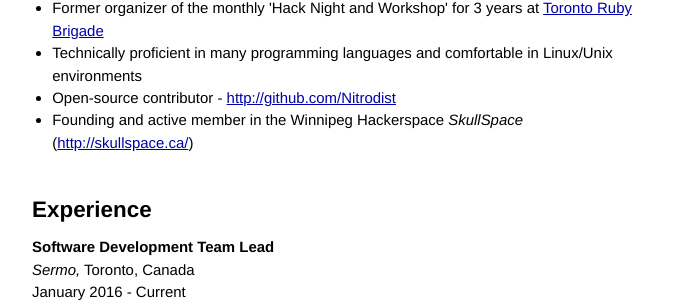
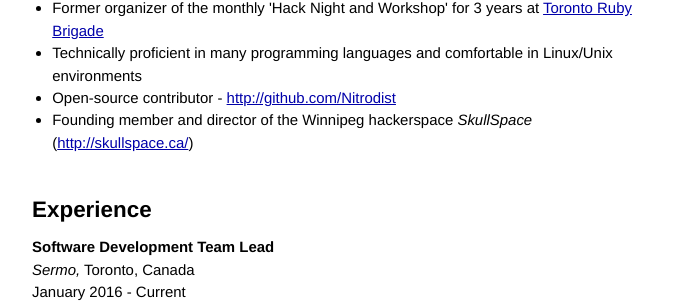
Before and after one commit to Nitrodist/markcampbell.me, a Jekyll site: the page built from resume.markdown, in a window 1280 px wide and 900 px high. Shown: the part 380-684 px from the top of the window, without its empty margins (294-973 px from the left). Built offline with Jekyll 4.4.1, drawn with Linux system fonts in a browser that asks for light colours; our own code applies the rules of GitHub Pages for plain Markdown files.

Commit message:
Update resume to show that I'm a director of SkullSpace

```diff
--- a/resume.markdown
+++ b/resume.markdown
@@ -18,7 +18,7 @@ email: [me@markcampbell.me](mailto:me@markcampbell.me)
 * Former organizer of the monthly 'Hack Night and Workshop' for 3 years at [Toronto Ruby Brigade](http://www.meetup.com/torontoruby/)
 * Technically proficient in many programming languages and comfortable in Linux/Unix environments
 * Open-source contributor - <a href="http://github.com/Nitrodist">http://github.com/Nitrodist</a>
-* Founding and active member in the Winnipeg Hackerspace *SkullSpace* (<a href="http://skullspace.ca/">http://skullspace.ca/</a>)
+* Founding member and director of the Winnipeg hackerspace *SkullSpace* (<a href="http://skullspace.ca/">http://skullspace.ca/</a>)
 
 ## Experience
 
```
